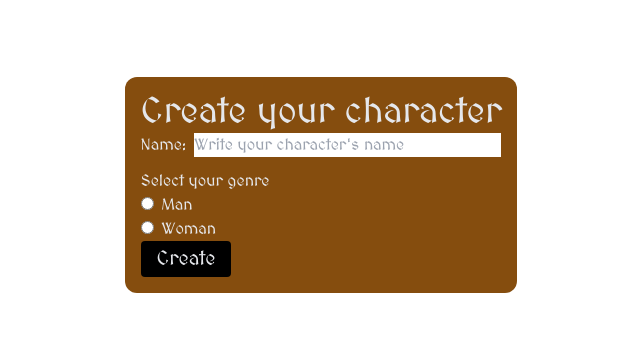
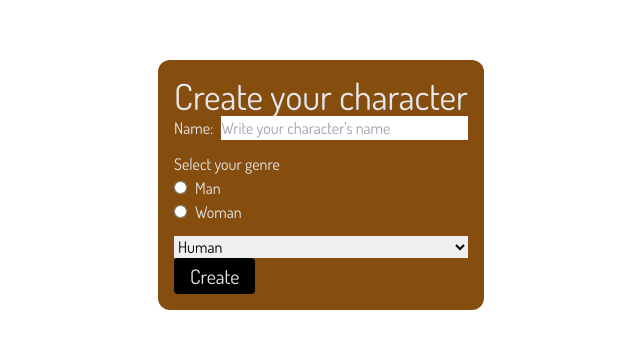
Before and after one commit to cristiannd/rpg-next, a Next.js app: page /create-character in a window 1280 px wide. Shown: the part 215-564 px from the top of the page, without its empty margins (319-959 px from the left). Built offline with nearby package versions, Linux system fonts and the light colour scheme.

Commit message:
Add select input to choose a race

```diff
--- a/src/app/create-character/actions.ts
+++ b/src/app/create-character/actions.ts
@@ -2,20 +2,10 @@
 
 export async function createCharacter(formData: FormData) {
   const rawFormData = {
-    nameCharacter: formData.get("nameCharacter"),
+    characterName: formData.get("characterName"),
+    genre: formData.get("genre"),
+    race: formData.get("race"),
   };
 
-  fetch("./src/app/create/actions.ts")
-    .then((response) => {
-      if (!response.ok) {
-        throw new Error(
-          `Error al cargar el archivo JSON: ${response.statusText}`
-        );
-      }
-
-      return response.json();
-    })
-    .then((data) => console.log(data));
-
-  console.log({ rawFormData });
+  console.log(rawFormData);
 }
--- a/src/app/create-character/page.tsx
+++ b/src/app/create-character/page.tsx
@@ -3,6 +3,19 @@
 import { createCharacter } from "./actions";
 
 export default function Page() {
+  const races = [
+    {
+      id: '1',
+      name: "Human",
+      description: "Human description"
+    },
+    {
+      id: '2',
+      name: "Orc",
+      description: "Orc description"
+    },
+  ]
+
   return (
     <div className="flex flex-col justify-center items-center min-h-screen">
       <form
@@ -12,14 +25,14 @@ export default function Page() {
         <h2 className="text-4xl">Create your character</h2>
         <div className="flex flex-col gap-3">
           <div className="flex">
-            <label htmlFor="nameCharacter" className="pe-2">
+            <label htmlFor="characterName" className="pe-2">
               Name:
             </label>
             <input
               type="text"
-              name="nameCharacter"
+              name="characterName"
               placeholder="Write your character's name"
-              id="nameCharacter"
+              id="characterName"
               className="w-full"
             />
           </div>
@@ -34,11 +47,23 @@ export default function Page() {
             </div>
             <div>
               <input type="radio" id="woman" name="genre" value="woman" />
-              <label htmlFor="woman" className="px-2">Woman</label>
+              <label htmlFor="woman" className="px-2">
+                Woman
+              </label>
             </div>
           </fieldset>
+
+          <select name="race" className="text-black">
+            <option disabled className="text-gray-400">Select a race</option>
+            {
+              races.map(race => <option key={race.id}>{race.name}</option>)
+            }
+          </select>
         </div>
-        <button type="submit" className="bg-black py-1 px-4 rounded text-xl">Create</button>
+
+        <button type="submit" className="bg-black py-1 px-4 rounded text-xl">
+          Create
+        </button>
       </form>
     </div>
   );
--- a/src/app/layout.tsx
+++ b/src/app/layout.tsx
@@ -1,6 +1,6 @@
 import type { Metadata } from "next";
 import "./globals.css";
-import { MedievalSharp } from "next/font/google";
+import { MedievalSharp, Dosis } from "next/font/google";
 
 export const metadata: Metadata = {
   title: "RPG Next",
@@ -13,6 +13,12 @@ const medievalSharp = MedievalSharp({
   subsets: ["latin"]
 });
 
+const lato = Dosis({
+  subsets: ["latin"],
+  style: "normal",
+  weight: ["400"]
+})
+
 export default function RootLayout({
   children,
 }: Readonly<{
@@ -20,7 +26,7 @@ export default function RootLayout({
 }>) {
   return (
     <html lang="es">
-      <body className={medievalSharp.className}>{children}</body>
+      <body className={lato.className}>{children}</body>
     </html>
   );
 }
```
